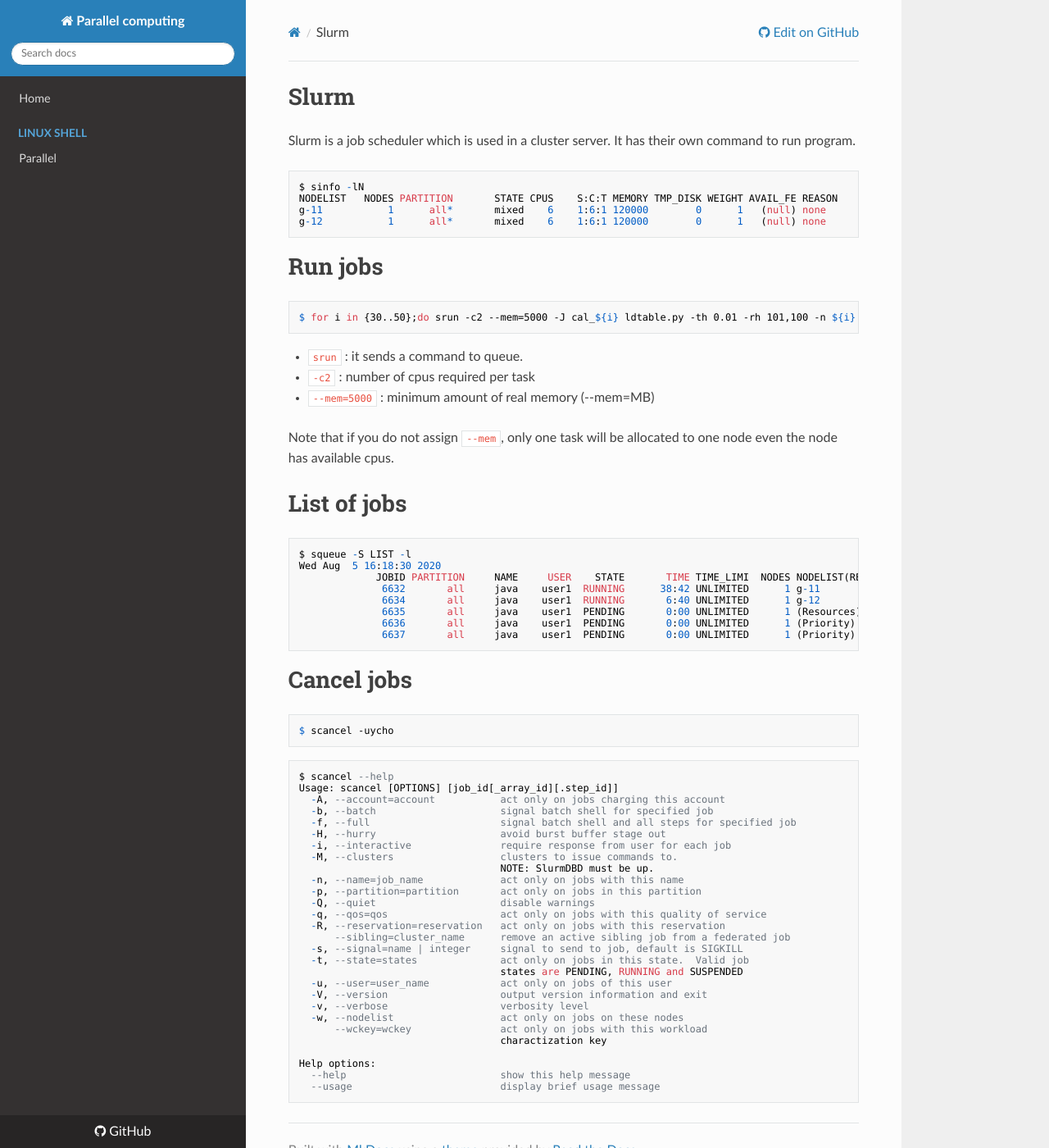
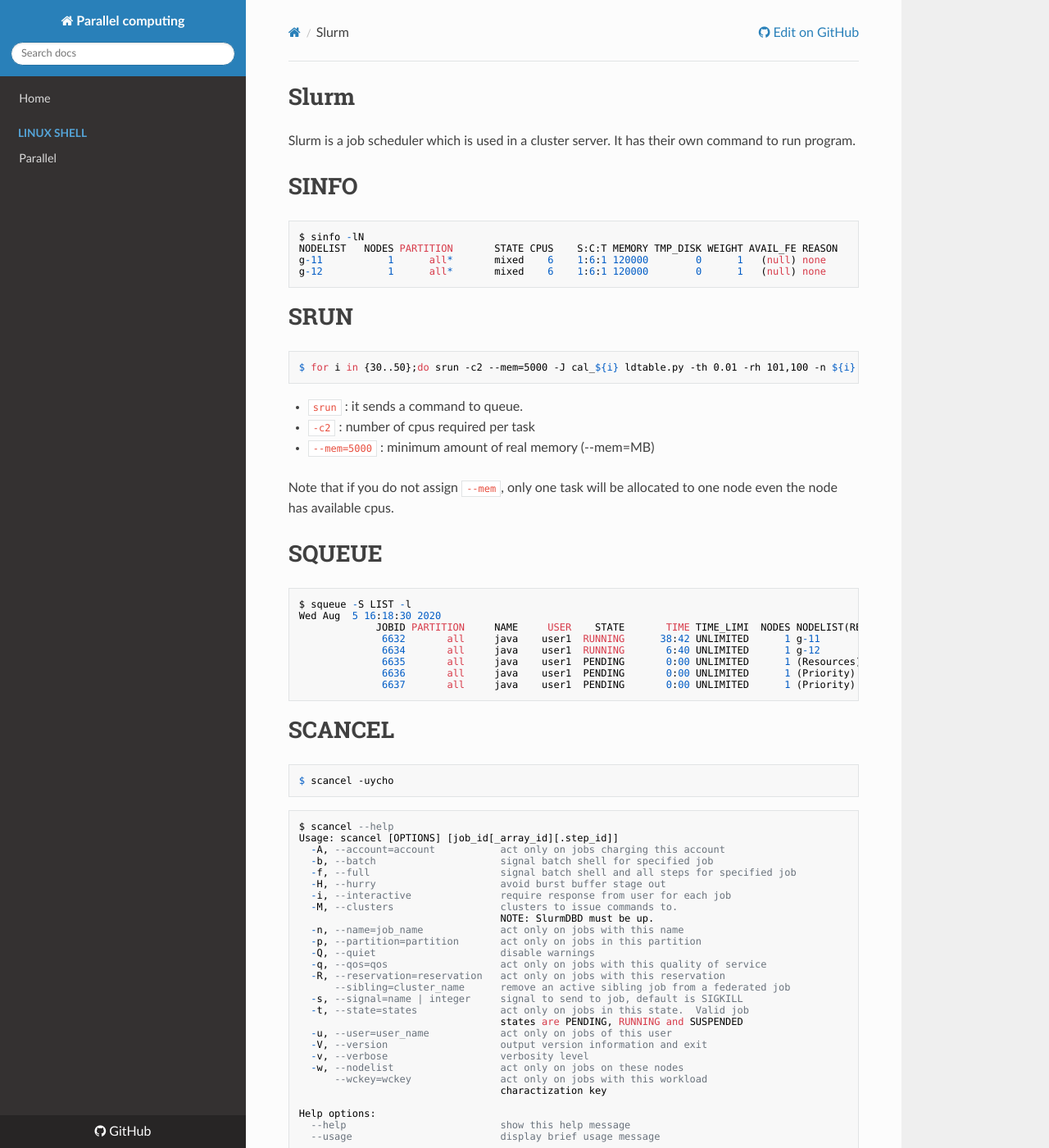
Before and after one commit to WonyoungCho/parallel, an MkDocs documentation site: the page built from docs/slurm.md, in a window 1280 px wide and 1400 px high. Shown: the whole window at 82% size. Built offline with MkDocs 1.6.1, drawn with Linux system fonts in a browser that asks for light colours; nearby versions of some CDN libraries; old or Windows-style settings are respelled for this version of MkDocs.

Commit message:
Update slurm.md

````diff
--- a/docs/slurm.md
+++ b/docs/slurm.md
@@ -1,6 +1,7 @@
 # Slurm
 Slurm is a job scheduler which is used in a cluster server. It has their own command to run program.
 
+# SINFO
 ```
 $ sinfo -lN
 NODELIST   NODES PARTITION       STATE CPUS    S:C:T MEMORY TMP_DISK WEIGHT AVAIL_FE REASON
@@ -9,7 +10,7 @@ g-12           1      all*       mixed    6    1:6:1 120000        0      1   (n
 ```
 
 
-# Run jobs
+# SRUN
 ```
 $ for i in {30..50};do srun -c2 --mem=5000 -J cal_${i} ldtable.py -th 0.01 -rh 101,100 -n ${i} --approx -c 2 & done
 ```
@@ -20,7 +21,7 @@ $ for i in {30..50};do srun -c2 --mem=5000 -J cal_${i} ldtable.py -th 0.01 -rh 1
 Note that if you do not assign `--mem`, only one task will be allocated to one node even the node has available cpus.
 
 
-# List of jobs
+# SQUEUE
 ```
 $ squeue -S LIST -l
 Wed Aug  5 16:18:30 2020
@@ -33,7 +34,7 @@ Wed Aug  5 16:18:30 2020
 ```
 
 
-# Cancel jobs
+# SCANCEL
 ```
 $ scancel -uycho
 ```
````
